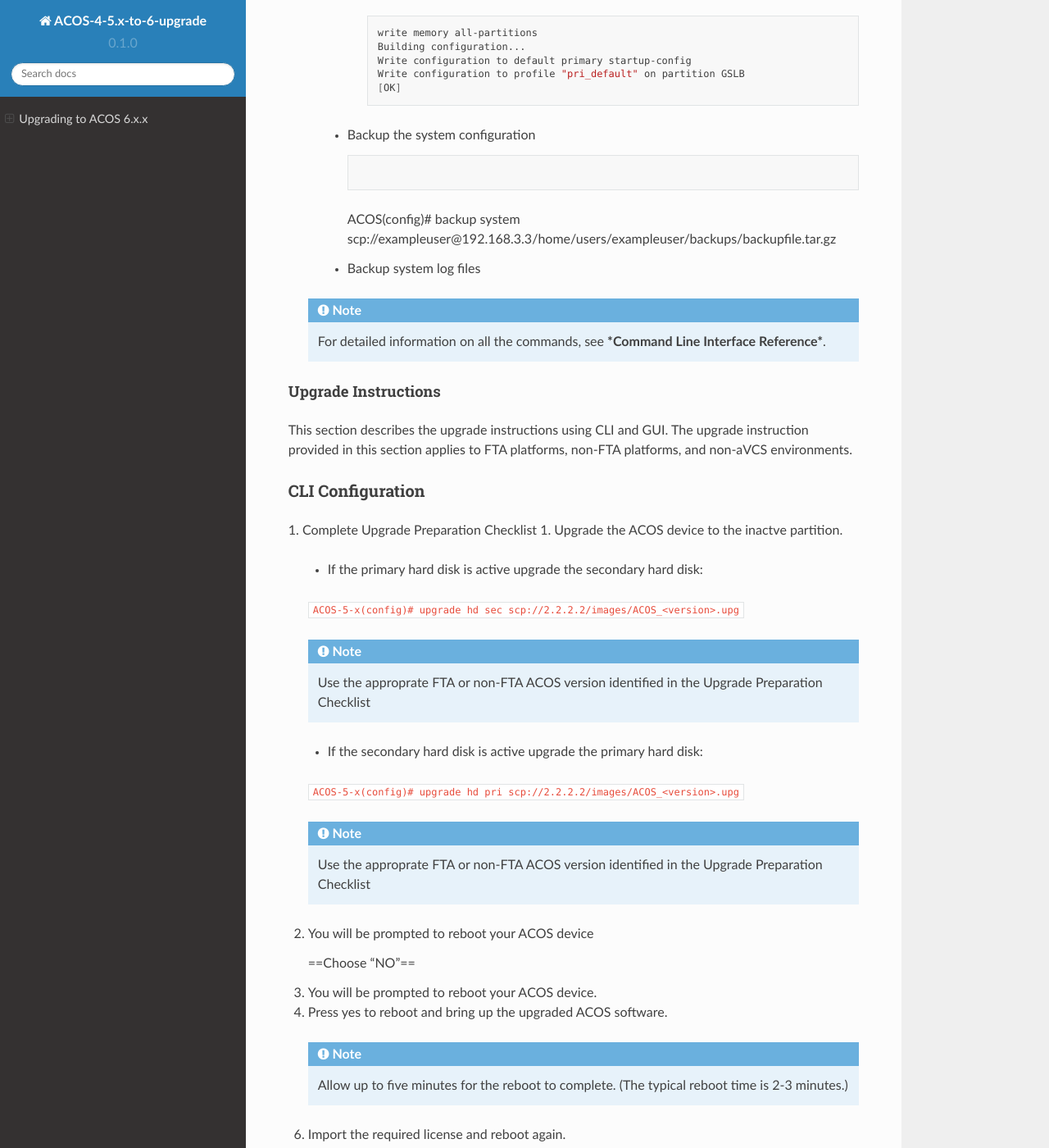
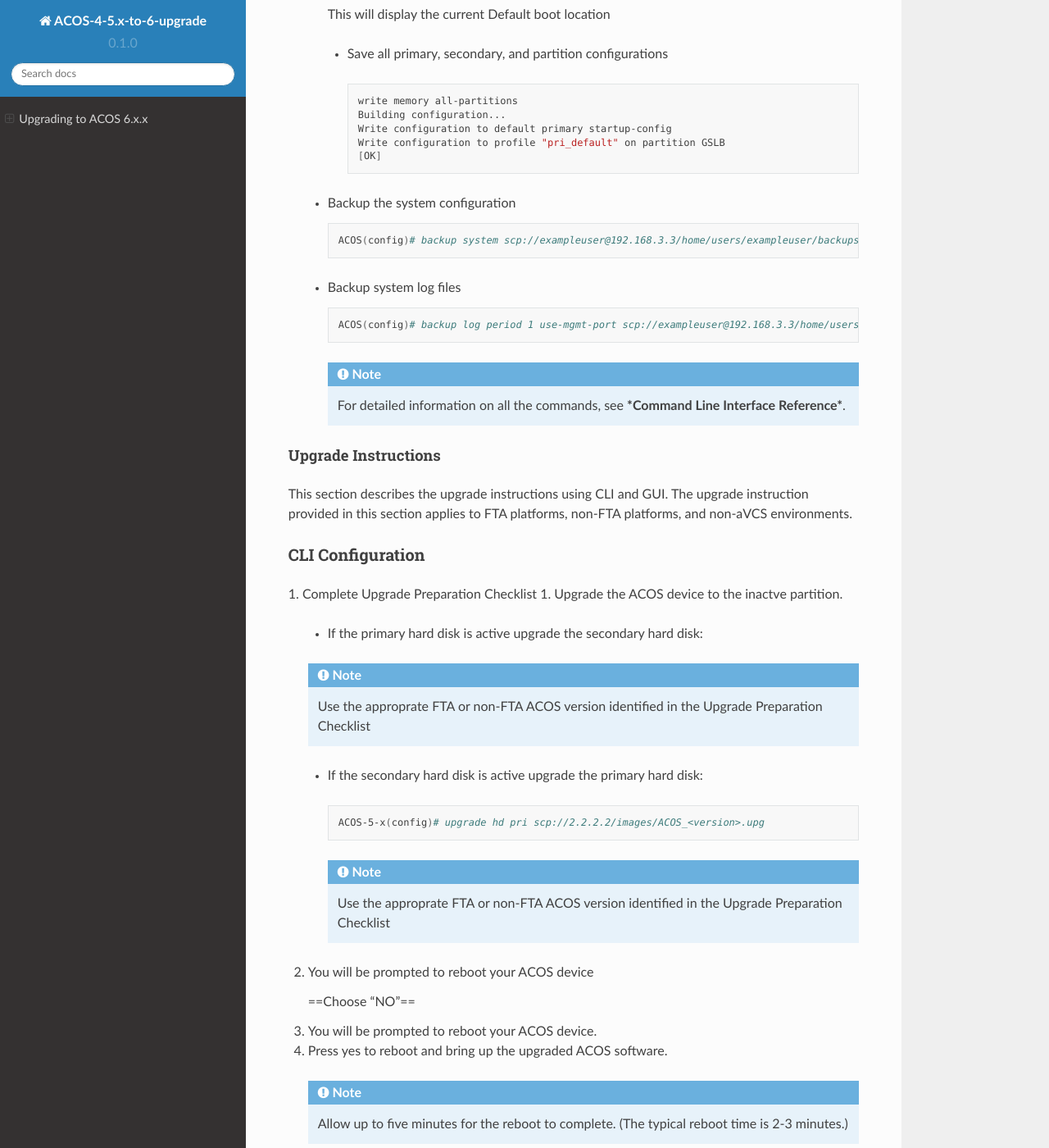
Before and after one commit to gtownsie/ACOS-4-5.x-to-6-upgrade, a Sphinx documentation site: the page built from docs/source/index.rst, in a window 1280 px wide and 1400 px high, scrolled down 6712 px. Shown: the whole window at 82% size. Built offline with Sphinx 7.4.7 and the Read the Docs theme 2.0.0, drawn with Linux system fonts in a browser that asks for light colours; some of the changed text lies outside the part shown.

Commit message:
Update index.rst

```diff
--- a/docs/source/index.rst
+++ b/docs/source/index.rst
@@ -187,21 +187,33 @@
 
 A10 Networks has two device types, FTA and non-FTA.  All vThunder devices will use the non-FTA version and depending on the hardware type will determin the correct image.  To determine if your device has an FTA, login to the device and run the following command:
 
-    ``ACOS# show hardware | inc FPGA``
+  .. code-block:: shell
+
+     ACOS# show hardware | inc FPGA
 
 If a response is shown then the device had and FTA.
 
-    ``FPGA       : 4 instance(s) present``
+
+  .. code-block:: shell
+
+    FPGA       : 4 instance(s) present
 
 if the device does not have an FTA, no response to the ``show hardware`` command is displayed
 
 Log in to A10 Networks Support using the GLM credential and download the ACOS upgrade package as specified below:
 
 * For FTA enabled platforms, use the image with the file name:
-    ``ACOS_FTA_<version>.upg``
+
+
+  .. code-block:: shell
+
+    ACOS_FTA_<version>.upg
 
 * For Non-FTA enabled platforms (including vThunder), use the image with the file name:
-    ``ACOS_non_FTA_<version>.upg``
+
+  .. code-block:: shell
+
+    ACOS_non_FTA_<version>.upg
 
 Perform a Backup
 =========
@@ -246,7 +258,7 @@
 
     .. code-block:: shell
 
-      ACOS(config)# show hardware | inc Gateway``
+      ACOS(config)# show hardware | inc Gateway
 
     Validate the platform is supported on version 6.x
     * vThunder:
@@ -312,15 +324,18 @@
   * Backup the system configuration
 
     .. code-block:: shell
-    ACOS(config)# backup system scp://exampleuser@192.168.3.3/home/users/exampleuser/backups/backupfile.tar.gz
+
+      ACOS(config)# backup system scp://exampleuser@192.168.3.3/home/users/exampleuser/backups/backupfile.tar.gz
 
   * Backup system log files
 
     .. code-block:: shell
+
       ACOS(config)# backup log period 1 use-mgmt-port scp://exampleuser@192.168.3.3/home/users/exampleuser/backups/backuplog.tar.gz
 
- .. note::
-    For detailed information on all the commands, see ***Command Line Interface Reference***.
+   .. note::
+
+     For detailed information on all the commands, see ***Command Line Interface Reference***.
 
 Upgrade Instructions
 *********
@@ -335,16 +350,20 @@
 
   * If the primary hard disk is active upgrade the secondary hard disk:
 
-  ``ACOS-5-x(config)# upgrade hd sec scp://2.2.2.2/images/ACOS_<version>.upg``
+    .. code-block:: shell
+      ACOS-5-x(config)# upgrade hd sec scp://2.2.2.2/images/ACOS_<version>.upg
 
   .. note::
     Use the approprate FTA or non-FTA ACOS version identified in the Upgrade Preparation Checklist
 
   * If the secondary hard disk is active upgrade the primary hard disk:
 
-  ``ACOS-5-x(config)# upgrade hd pri scp://2.2.2.2/images/ACOS_<version>.upg``
+   .. code-block:: shell
 
-  .. note::
+     ACOS-5-x(config)# upgrade hd pri scp://2.2.2.2/images/ACOS_<version>.upg
+
+   .. note::
+
     Use the approprate FTA or non-FTA ACOS version identified in the Upgrade Preparation Checklist
 
 2. You will be prompted to reboot your ACOS device
```
